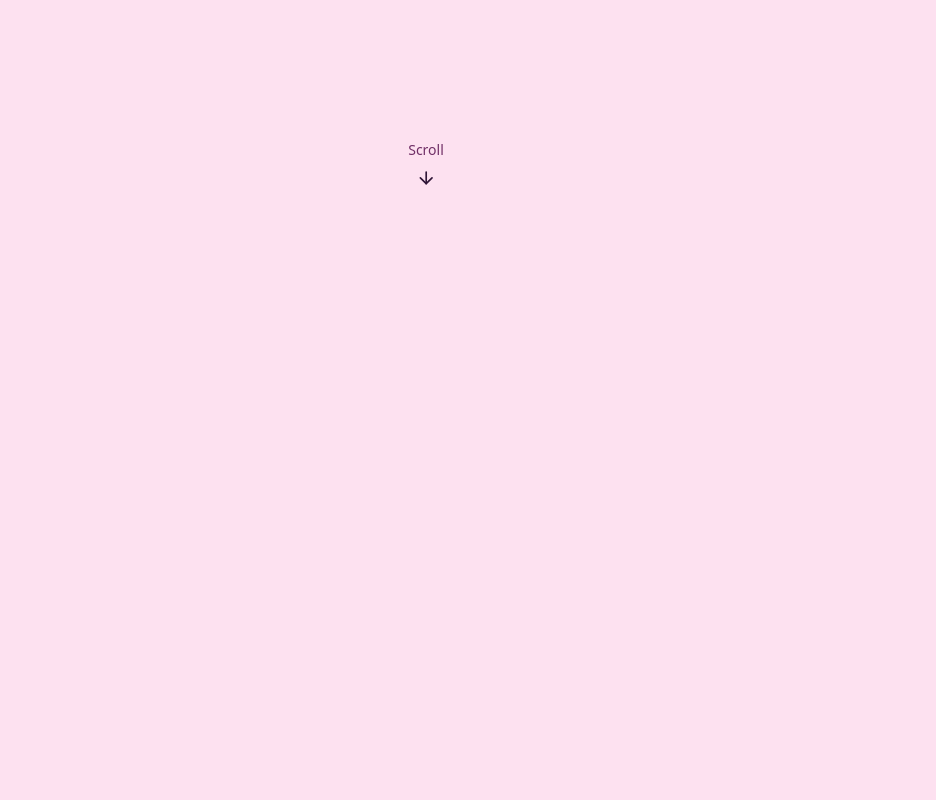
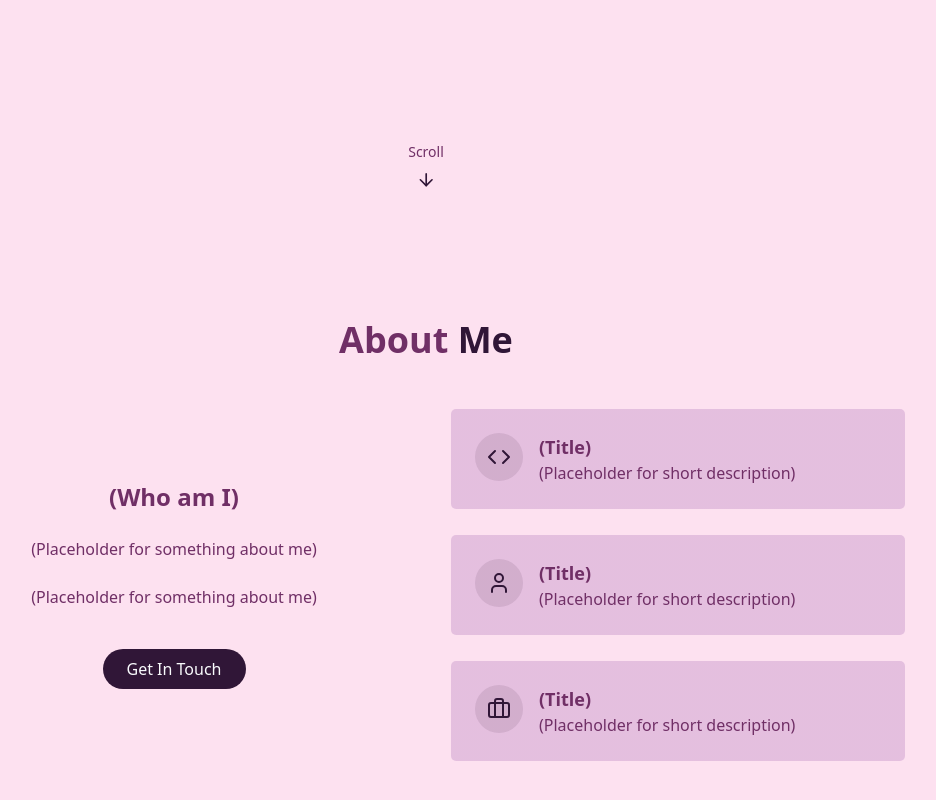
Before and after one commit to jaelyntran/Portfolio, a React (Vite) app: page / in a window 1280 px wide. Shown: the part 576-1376 px from the top of the page, without its empty margins (214-1150 px from the left). Before the commit the page ends 800 px from the top, so only its background shows below. Built offline with nearby package versions, Linux system fonts and the light colour scheme.

Commit message:
Implemented about me section

```diff
--- /dev/null
+++ b/src/components/AboutSection.jsx
@@ -0,0 +1,62 @@
+import { cn } from "@/lib/utils";
+import { Code, User, Briefcase } from "lucide-react";
+
+export const AboutSection = () => {
+    return <section id="about" className="py-24 px-4 relative">
+                <div className="container mx-auto max-w-5xl">
+                    <h2 className="text-3xl md:text-4xl font-bold mb-12 text-center">
+                        About <span className="text-primary"> Me</span>
+                    </h2>
+
+                    <div className="grid grid-cols-1 md:grid-cols-2 gap-12 items-center">
+                        <div className="space-y-6">
+                            <h3 className="text-2xl font-semibold">(Who am I)</h3>
+                            <p className="text-muted-foreground">(Placeholder for something about me)</p>
+                            <p className="text-muted-foreground">(Placeholder for something about me)</p>
+                            <div className="flex flex-col sm:flex-row gap-4 pt-4 justify-center">
+                                <a href="#contact" className="cosmic-button">
+                                    {""}
+                                    Get In Touch
+                                </a>
+                            </div>
+                        </div>
+
+                        <div className="grid grid-cols-1 gap-6">
+                            <div className="gradient-border p-6 card-hover">
+                                <div className="flex items-start gap-4">
+                                    <div className="p-3 rounded-full bg-primary/10">
+                                        <Code className="h-6 w-6 text-primary" />
+                                    </div>
+                                    <div className="text-left">
+                                        <h4 className="font-semibold text-lg">(Title)</h4>
+                                        <p className="text-muted-foreground">(Placeholder for short description)</p>
+                                    </div>
+                                </div>
+                            </div>
+                            <div className="gradient-border p-6 card-hover">
+                                <div className="flex items-start gap-4">
+                                    <div className="p-3 rounded-full bg-primary/10">
+                                        <User className="h-6 w-6 text-primary" />
+                                    </div>
+                                    <div className="text-left">
+                                        <h4 className="font-semibold text-lg">(Title)</h4>
+                                        <p className="text-muted-foreground">(Placeholder for short description)</p>
+                                    </div>
+                                </div>
+                            </div>
+                            <div className="gradient-border p-6 card-hover">
+                                <div className="flex items-start gap-4">
+                                    <div className="p-3 rounded-full bg-primary/10">
+                                        <Briefcase className="h-6 w-6 text-primary" />
+                                    </div>
+                                    <div className="text-left">
+                                        <h4 className="font-semibold text-lg">(Title)</h4>
+                                        <p className="text-muted-foreground">(Placeholder for short description)</p>
+                                    </div>
+                                </div>
+                            </div>
+                        </div>
+                    </div>
+                </div>
+           </section>
+}
--- a/src/components/HomeSection.jsx
+++ b/src/components/HomeSection.jsx
@@ -14,7 +14,7 @@
 
                             <p className={cn("text-lg md:text-xl text-muted-foreground max-2-2xl",
                                          "mx-auto opacity-0 animate-fade-in-delay-3")}>
-                                Placeholder for short introduction.
+                                (Placeholder for short introduction)
                             </p>
 
                             <div className="pt-4 opacity-0 animate-fade-in-delay-4">
--- a/src/index.css
+++ b/src/index.css
@@ -67,7 +67,7 @@
         --primary: 287 43.1% 15.2%;
         --primary-foreground: 210 40% 98%;
         --border: 214 32% 91%;
-        --card: 0 0% 100%;
+        --card: 309 41% 82.2%;
     }
 
     .dark {
@@ -76,7 +76,7 @@
         --primary: 325 43.1% 64.6%;
         --primary-foreground: 213 31% 91%;
         --border: 217 33% 20%;
-        --card: 222 47% 91%;
+        --card: 309 41% 13.6%;
     }
 
     * {
--- a/src/pages/Home.jsx
+++ b/src/pages/Home.jsx
@@ -1,6 +1,7 @@
 import { ThemeToggle } from "../components/ThemeToggle";
 import { NavBar } from "../components/NavBar";
 import { HomeSection } from "../components/HomeSection";
+import { AboutSection } from "../components/AboutSection";
 
 export const Home = () => {
     return  (
@@ -17,6 +18,7 @@
             {/* Main Content */}
             <main>
                 <HomeSection />
+                <AboutSection />
             </main>
 
 
```
Also changed, not shown: src/components/AboutMe.jsx (deleted).
